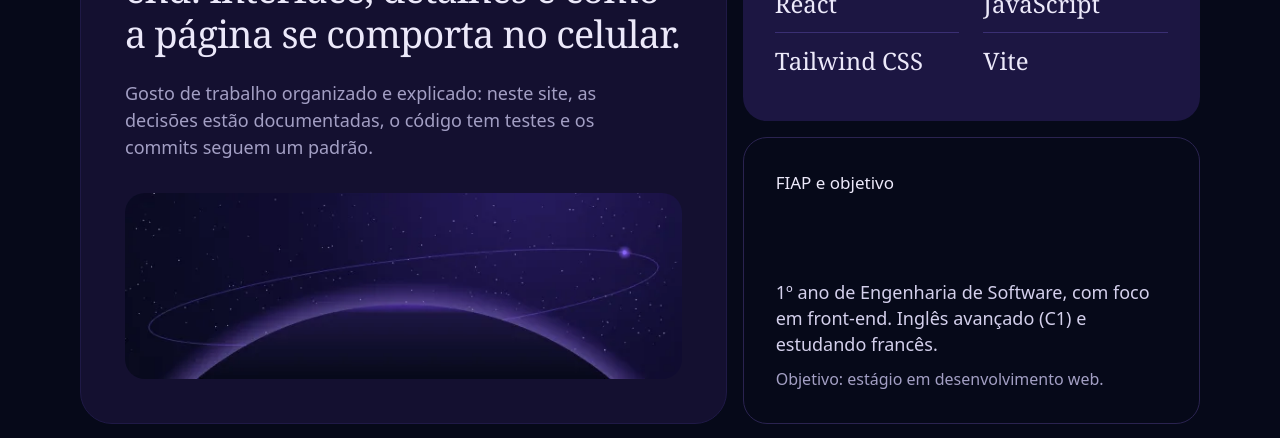
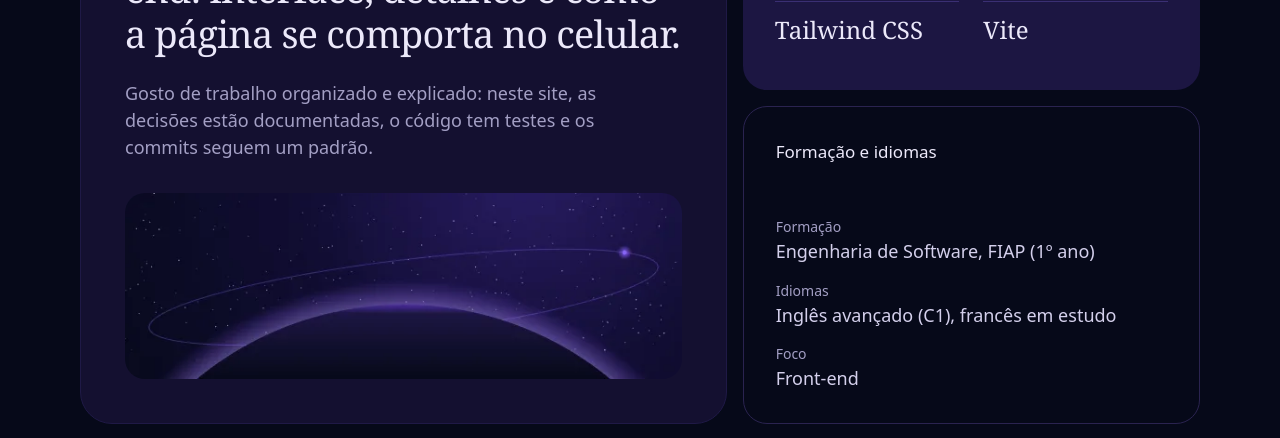
Before and after one commit to arthurcosta-dev/portfolio, a React (Vite) app: page / in a window 1280 px wide. Shown: the part 1760-2198 px from the top of the page. Built offline with nearby package versions, Linux system fonts and the light colour scheme; no server answers; the database is empty; a web font is replaced by a local one.

Commit message:
feat(sobre): troca o card de objetivo por formação e idiomas
Co-Authored-By: Claude Opus 5.5 <noreply@anthropic.com>

```diff
--- a/src/components/home/AboutBento.jsx
+++ b/src/components/home/AboutBento.jsx
@@ -2,6 +2,7 @@ import { GITHUB_URL, SITE } from "../../config/site";
 import { hasValue } from "../../utils/hasValue";
 import Card from "../ui/Card";
 import TextLink from "../ui/TextLink";
+import AboutProfile from "./AboutProfile";
 import SkyIllustration from "./SkyIllustration";
 
 const AboutBento = () => (
@@ -75,22 +76,7 @@ const AboutBento = () => (
         </p>
       </Card>
 
-      <Card
-        variant="outline"
-        className="col-span-2 rounded-[22px] p-6 lg:col-span-5 lg:col-start-8 lg:row-start-2 lg:flex lg:flex-col lg:justify-between lg:rounded-3xl lg:p-8"
-      >
-        <h3 className="text-base font-medium lg:text-[17px]">
-          FIAP e objetivo
-        </h3>
-        <div>
-          <p className="text-texto-2 mt-3 text-[17px] leading-[1.45] lg:mt-0 lg:text-lg">
-            {SITE.about.education}
-          </p>
-          <p className="text-texto-suave mt-2 text-[15px] leading-normal lg:mt-2.5 lg:text-base">
-            {SITE.about.objective}
-          </p>
-        </div>
-      </Card>
+      <AboutProfile />
 
       <Card
         variant="accent"
--- /dev/null
+++ b/src/components/home/AboutProfile.jsx
@@ -0,0 +1,23 @@
+import { SITE } from "../../config/site";
+import Card from "../ui/Card";
+
+const AboutProfile = () => (
+  <Card
+    variant="outline"
+    className="col-span-2 rounded-[22px] p-6 lg:col-span-5 lg:col-start-8 lg:row-start-2 lg:flex lg:flex-col lg:justify-between lg:rounded-3xl lg:p-8"
+  >
+    <h3 className="text-base font-medium lg:text-[17px]">Formação e idiomas</h3>
+    <dl className="mt-4 grid gap-3.5 lg:mt-5 lg:gap-4">
+      {SITE.about.profile.map(({ label, value }) => (
+        <div key={label}>
+          <dt className="text-texto-suave text-[13px] lg:text-sm">{label}</dt>
+          <dd className="text-texto-2 mt-0.5 text-[17px] leading-[1.4] lg:text-lg">
+            {value}
+          </dd>
+        </div>
+      ))}
+    </dl>
+  </Card>
+);
+
+export default AboutProfile;
--- a/src/config/site.js
+++ b/src/config/site.js
@@ -11,9 +11,11 @@ export const SITE = {
       "Estudo Engenharia de Software na FIAP e me dedico ao front-end: interface, detalhes e como a página se comporta no celular.",
     goal: "Gosto de trabalho organizado e explicado: neste site, as decisões estão documentadas, o código tem testes e os commits seguem um padrão.",
     technologies: ["React", "JavaScript", "Tailwind CSS", "Vite"],
-    education:
-      "1º ano de Engenharia de Software, com foco em front-end. Inglês avançado (C1) e estudando francês.",
-    objective: "Objetivo: estágio em desenvolvimento web.",
+    profile: [
+      { label: "Formação", value: "Engenharia de Software, FIAP (1º ano)" },
+      { label: "Idiomas", value: "Inglês avançado (C1), francês em estudo" },
+      { label: "Foco", value: "Front-end" },
+    ],
     github: "Os repositórios públicos reúnem os projetos que construí.",
   },
   contact: {
```
